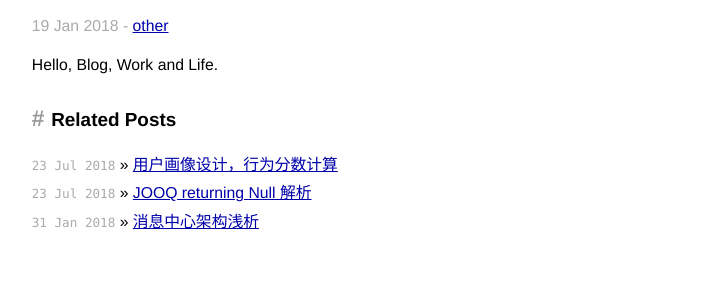
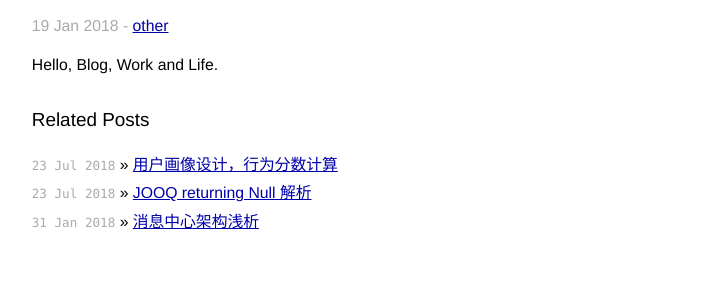
Before and after one commit to imekaku/imekaku.github.io, a Jekyll site: the page built from _posts/2018-01-19-hello.md, in a window 1280 px wide. Shown: the part 154-454 px from the top of the page, without its empty margins (277-1002 px from the left). Built offline with Jekyll 4.4.1, drawn with Linux system fonts in a browser that asks for light colours.

Commit message:
modify style

```diff
--- a/_layouts/post.html
+++ b/_layouts/post.html
@@ -16,7 +16,7 @@ layout: default
 </div>
 
 <div id="related">
-  <h2>Related Posts</h2>
+  <p>Related Posts</p>
   <ul class="posts">
     {% for post in site.related_posts limit:3 %}
       <li><span>{{ post.date | date_to_string }}</span> &raquo; <a href="{{ post.url }}">{{ post.title }}</a></li>
--- a/css/screen.css
+++ b/css/screen.css
@@ -283,6 +283,11 @@ ul.thinking span {
   margin-top: 2em;
 }
 
-#related h2 {
+/*#related h2 {
   margin-bottom: 1em;
+}*/
+
+#related p {
+  margin-bottom: 1em;
+  font-size: 120%;
 }
```
